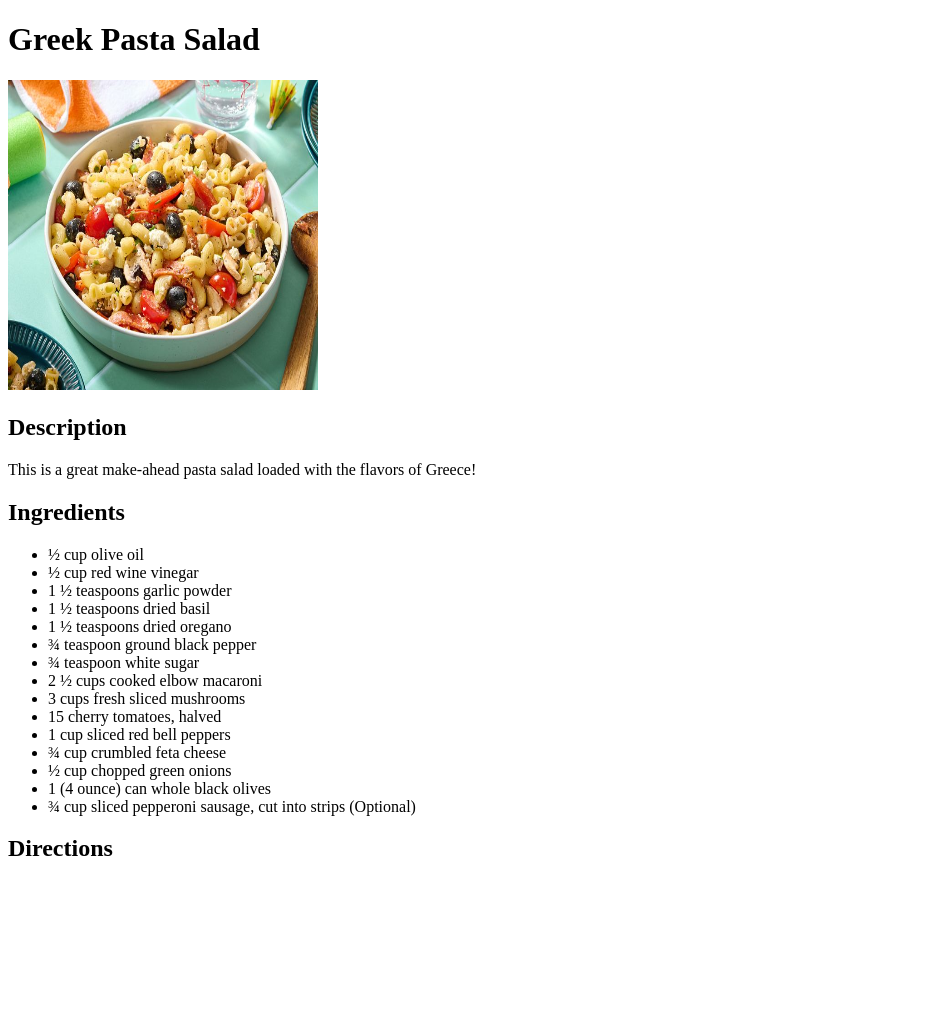
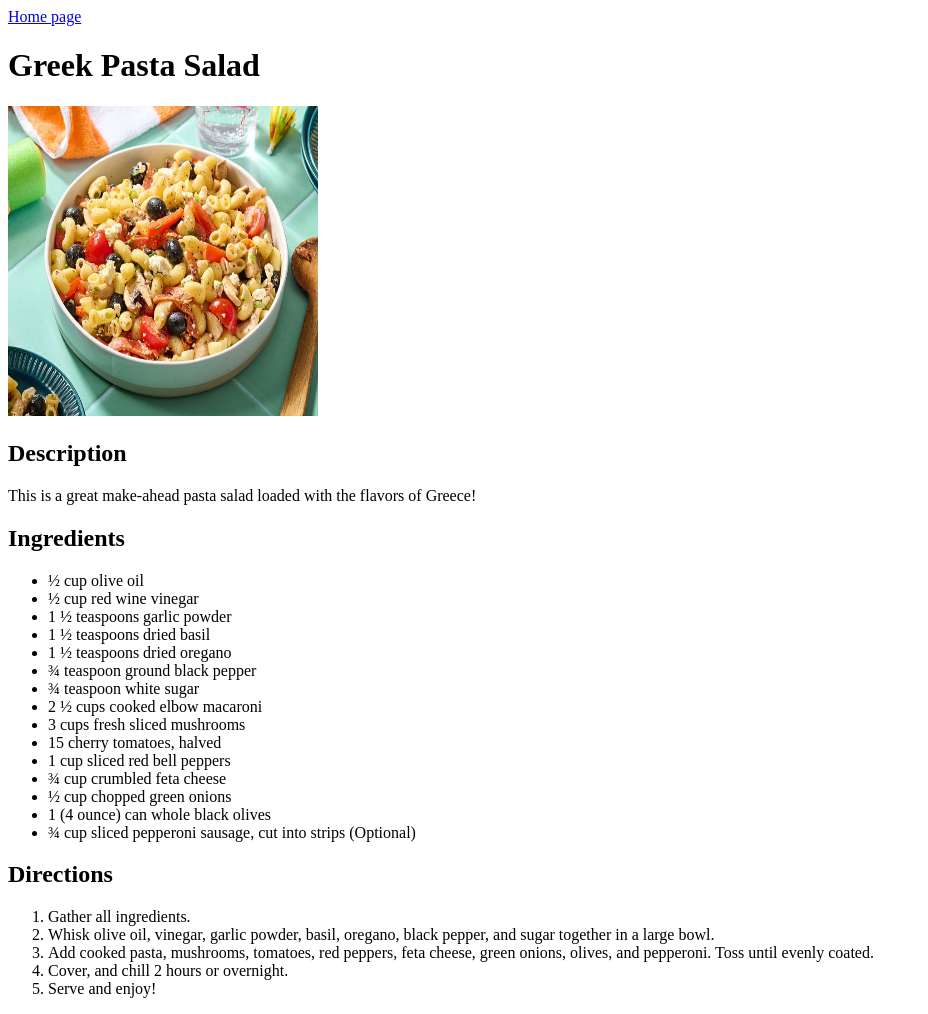
Before and after one commit to kzjx2/odin-recipes, a plain HTML site: page recipes/greek-pasta-salad.html in a window 1280 px wide. Shown: the whole page, without its empty margins (0-928 px from the left). Before the commit the page ends 882 px from the top, so only its background shows below. Drawn offline with Linux system fonts and the light colour scheme.

Commit message:
Finished greek pasta salad page

```diff
--- a/recipes/greek-pasta-salad.html
+++ b/recipes/greek-pasta-salad.html
@@ -5,6 +5,7 @@
         <title>Greek Pasta Salad Recipe</title>
     </head>
     <body>
+        <a href="../index.html">Home page</a>
         <h1>Greek Pasta Salad</h1>
         <img src="../Images/pasta.jpg" alt="A picture of pasta" height="310" width="310">
             <h2>Description</h2>
@@ -28,6 +29,12 @@
                 <li>¾ cup sliced pepperoni sausage, cut into strips (Optional)</li>
             </ul>
             <h2>Directions</h2>
-            <ol></ol>
+            <ol>
+                <li>Gather all ingredients.</li>
+                <li>Whisk olive oil, vinegar, garlic powder, basil, oregano, black pepper, and sugar together in a large bowl.</li>
+                <li>Add cooked pasta, mushrooms, tomatoes, red peppers, feta cheese, green onions, olives, and pepperoni. Toss until evenly coated.</li>
+                <li>Cover, and chill 2 hours or overnight.</li>
+                <li>Serve and enjoy!</li>
+            </ol>
     </body>
 </html>
```
